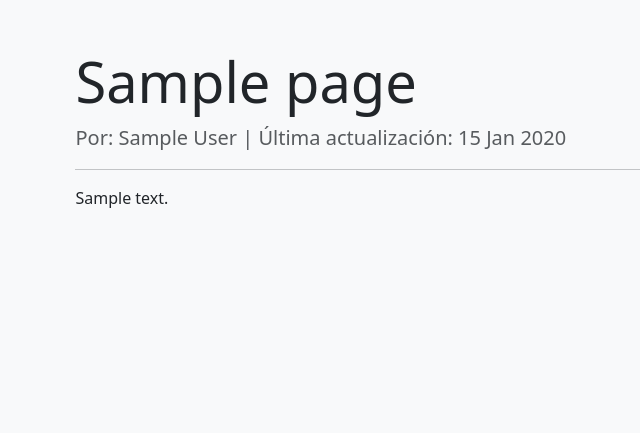
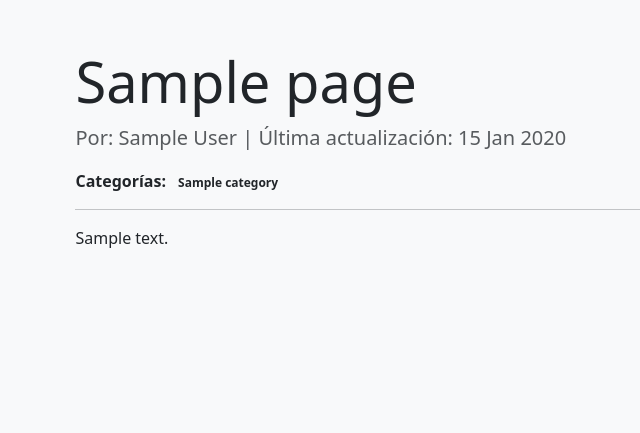
Before and after one commit to tavata-art/TVT, a Django app: a page that uses pages/templates/pages/page_detail.html in a window 1280 px wide. Shown: the part 56-489 px from the top of the page, without its empty margins (231-871 px from the left). Run offline with Django 5.2, Linux system fonts and the light colour scheme; tables that the repository leaves empty hold one stand-in row (values such as "Sample post").

Commit message:
clase base para asignar Páginas a Categorias

```diff
--- a/pages/models.py
+++ b/pages/models.py
@@ -1,6 +1,22 @@
 from django.db import models
 from django.contrib.auth.models import User
 from django.urls import reverse
+
+class Category(models.Model):
+    name = models.CharField(max_length=100, unique=True, verbose_name="Nombre")
+    slug = models.SlugField(max_length=100, unique=True, verbose_name="Slug")
+
+    class Meta:
+        verbose_name = "categoría"
+        verbose_name_plural = "categorías"
+        ordering = ['name']
+
+    def __str__(self):
+        return self.name
+
+    def get_absolute_url(self):
+        # En el futuro, podríamos tener una página que liste todas las páginas de una categoría
+        return reverse('pages_by_category', args=[self.slug])
 
 # Definimos las opciones para el estado de publicación
 STATUS_CHOICES = (
@@ -20,6 +36,15 @@ class Page(models.Model):
 
     created_at = models.DateTimeField(auto_now_add=True, verbose_name="Fecha de creación")
     updated_at = models.DateTimeField(auto_now=True, verbose_name="Última actualización")
+    # ¡NUEVO CAMPO! La relación con Categorías.
+    # Usamos ManyToManyField porque una página puede estar en varias categorías,
+    # y una categoría puede tener varias páginas.
+    categories = models.ManyToManyField(
+        Category,
+        verbose_name="Categorías",
+        related_name="pages", # Nos permite hacer category.pages para obtener las páginas
+        blank=True # Hace que asignar una categoría no sea obligatorio
+    )
 
     class Meta:
         verbose_name = "página"
--- a/pages/templates/pages/page_detail.html
+++ b/pages/templates/pages/page_detail.html
@@ -13,6 +13,17 @@
                 Por: {{ page.author.get_full_name|default:page.author.username }} |
                 Última actualización: {{ page.updated_at|date:"d M Y" }}
             </p>
+            <!-- ¡NUEVO BLOQUE PARA CATEGORÍAS! -->
+            {% if page.categories.all %}
+            <div class="mb-3">
+                <strong>Categorías:</strong>
+                {% for category in page.categories.all %}
+                    <!-- En el futuro, este enlace irá a una página que lista todas las páginas de esa categoría -->
+                    <a href="#" class="badge bg-tavata-yellow text-dark text-decoration-none">{{ category.name }}</a>
+                {% endfor %}
+            </div>
+            {% endif %}
+
             <hr>
 
             <!-- Contenido Principal de la Página -->
```
Also changed, not shown: pages/admin.py (+21 -10 lines), pages/migrations/0002_category_page_categories.py (added).
